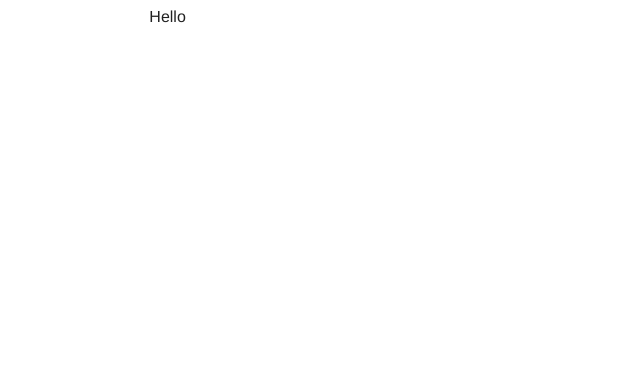
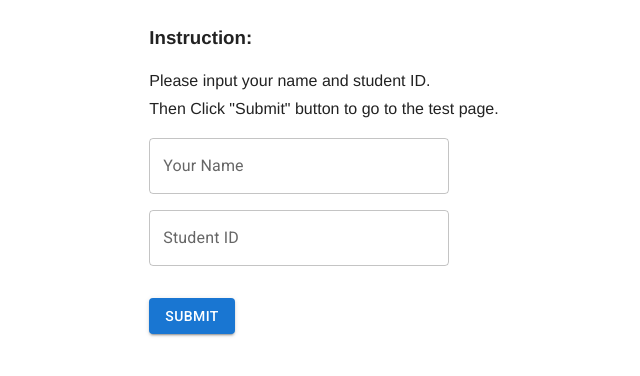
Before and after one commit to kenglwo/LBT-GPT, a React (Create React App) app: page /login in a window 1280 px wide. Shown: the top 376 px of the page, without its empty margins (72-712 px from the left). Built offline with nearby package versions, Linux system fonts and the light colour scheme.

Commit message:
:sparkles: add input fields for student name and ID

```diff
--- a/src/components/vis_test/LoginPage.js
+++ b/src/components/vis_test/LoginPage.js
@@ -1,16 +1,63 @@
 import { React, useState, useEffect } from 'react'
+import Grid from '@mui/material/Unstable_Grid2'
+import Stack from '@mui/material/Stack'
 import Box from '@mui/material/Box'
-import Grid from '@mui/material/Unstable_Grid2'
+import Button from '@mui/material/Button'
+import TextField from '@mui/material/TextField'
 
 export default function LoginPage () {
+  const [studentName, setStudentName] = useState('')
   const [studentId, setStudentId] = useState('')
-  const [studentName, setStudentName] = useState('')
+
+  const onChangeStudentName = name => {
+    setStudentName(name)
+  }
+
+  const onChangeStudentId = id => {
+    setStudentId(id)
+  }
+
+  useEffect(() => {}, [studentId])
 
   return (
     <Box sx={{ height: '100vh' }}>
       <Grid container spacing={2}>
         <Grid xs={2} />
-        <Grid xs={8}>Hello</Grid>
+        <Grid xs={8}>
+          <Box>
+            <h3>
+              Instruction: <br />
+            </h3>
+            <p>
+              Please input your name and student ID.
+              <br />
+              Then Click "Submit" button to go to the test page.
+            </p>
+          </Box>
+          <Stack spacing={2}>
+            <TextField
+              sx={{ width: '300px' }}
+              id='student_id'
+              label='Your Name'
+              variant='outlined'
+              onChange={e => {
+                onChangeStudentName(e.target.value)
+              }}
+            />
+            <TextField
+              sx={{ width: '300px' }}
+              id='student_name'
+              label='Student ID'
+              variant='outlined'
+              onChange={e => {
+                onChangeStudentId(e.target.value)
+              }}
+            />
+          </Stack>
+          <Button sx={{ mt: 4 }} variant='contained'>
+            Submit
+          </Button>
+        </Grid>
         <Grid xs={2} />
       </Grid>
     </Box>
```
